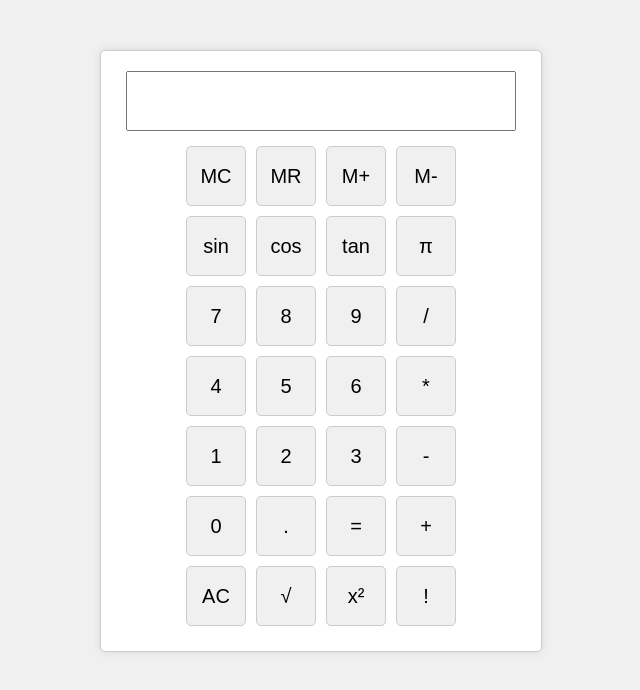
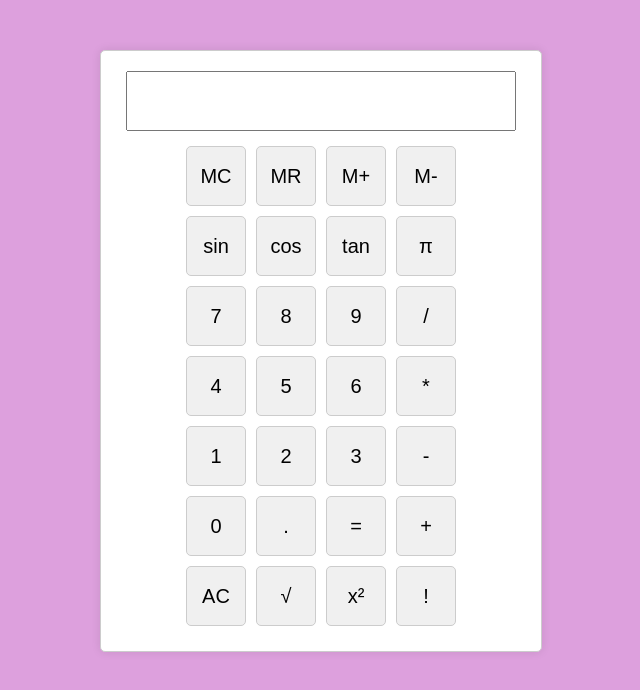
Before and after one commit to HASANKACHWALA52/Project, a plain HTML site: page index.html in a window 1280 px wide. Shown: the whole page, without its empty margins (319-959 px from the left). Drawn offline with Linux system fonts and the light colour scheme.

Commit message:
rechange1

```diff
--- a/index.html
+++ b/index.html
@@ -8,7 +8,7 @@
     body {
       font-family: Arial, sans-serif;
       text-align: center;
-      background-color: #f0f0f0;
+      background-color:plum;
     }
     .calculator {
       max-width: 400px;
```
